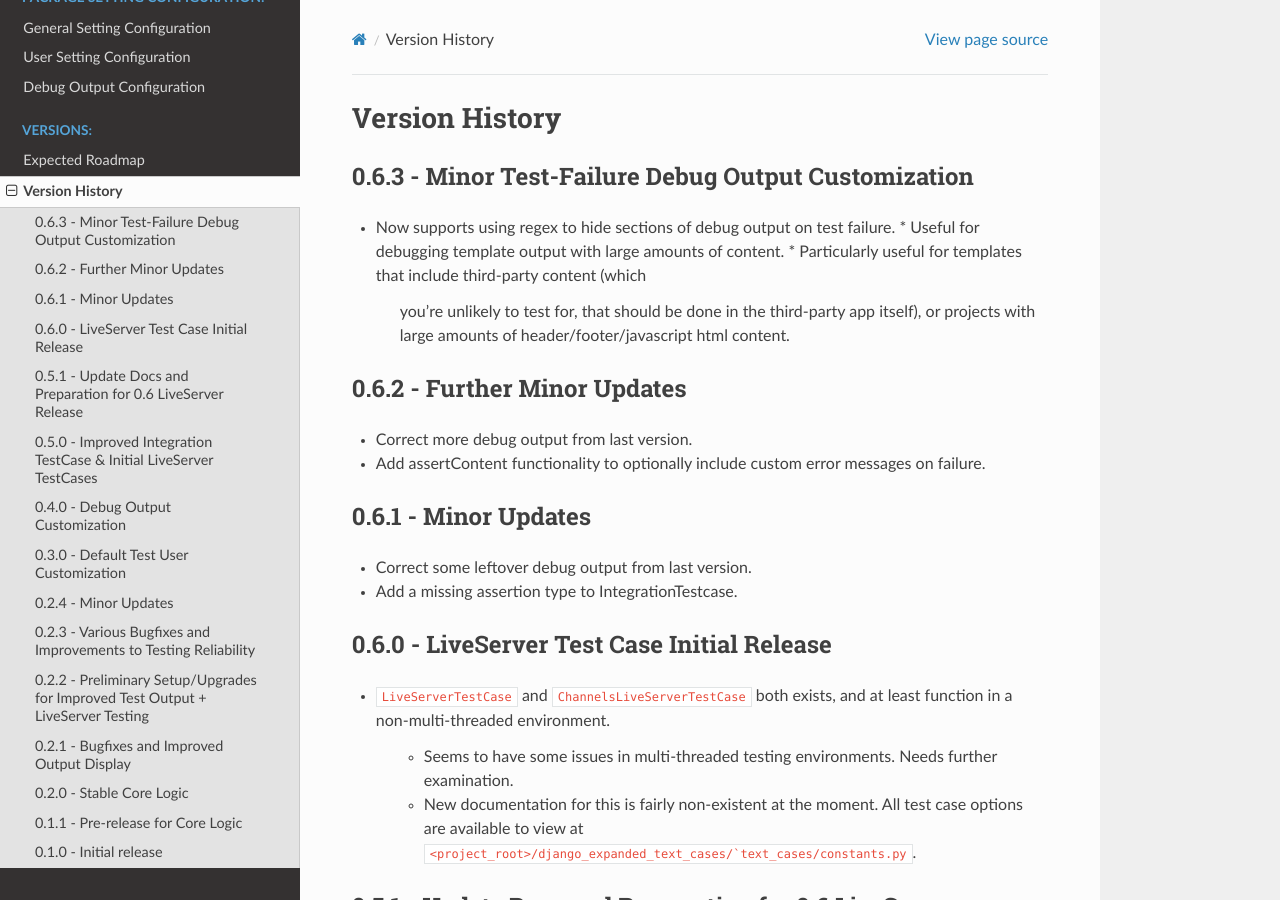
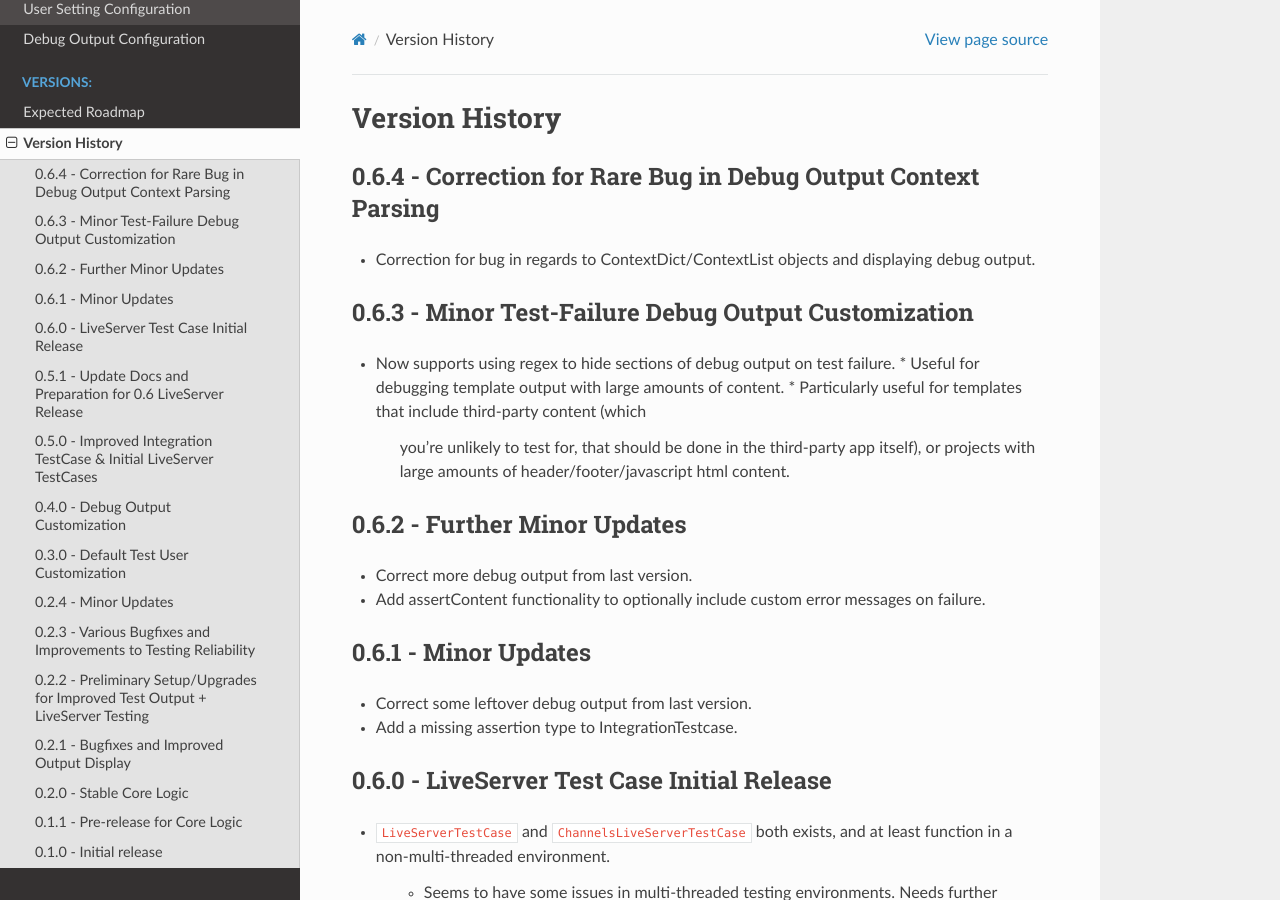
Before and after one commit to brodriguez8774/django-expanded-test-cases, a Sphinx documentation site: the page built from docs/source/version_history.rst, in a window 1280 px wide and 900 px high. Built offline with Sphinx 7.4.7 and the Read the Docs theme 2.0.0, drawn with Linux system fonts in a browser that asks for light colours.

Commit message:
Update project versioning

```diff
--- a/docs/source/conf.py
+++ b/docs/source/conf.py
@@ -25,7 +25,7 @@ copyright = '2022, Brandon Rodriguez'
 author = 'Brandon Rodriguez'
 
 # The full version, including alpha/beta/rc tags
-release = '0.6.3'
+release = '0.6.4'
 
 
 # -- General configuration ---------------------------------------------------
--- a/docs/source/version_history.rst
+++ b/docs/source/version_history.rst
@@ -1,5 +1,11 @@
 Version History
 ***************
+
+0.6.4 - Correction for Rare Bug in Debug Output Context Parsing
+===============================================================
+* Correction for bug in regards to ContextDict/ContextList objects and
+  displaying debug output.
+
 
 
 0.6.3 - Minor Test-Failure Debug Output Customization
--- a/pyproject.toml
+++ b/pyproject.toml
@@ -4,7 +4,7 @@ build-backend = 'setuptools.build_meta:__legacy__'
 
 [project]
 name = "django-expanded-test-cases"
-version = "0.6.3"
+version = "0.6.4"
 description = "Expands the existing Django TestCase class with extra functionality."
 readme = "readme.md"
 authors = [
--- a/setup.cfg
+++ b/setup.cfg
@@ -1,6 +1,6 @@
 [metadata]
 name = django-expanded-test-cases
-version = 0.6.3
+version = 0.6.4
 description = Expands the existing Django TestCase class with extra functionality.
 long_description = file: readme.md
 url = https://github.com/brodriguez8774/django-expanded-test-cases
```
